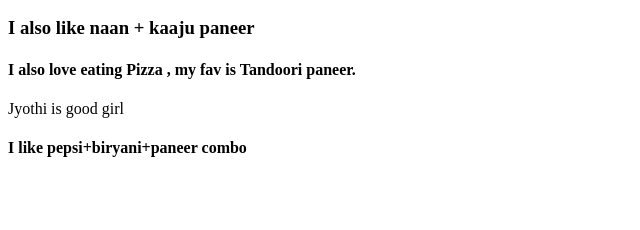
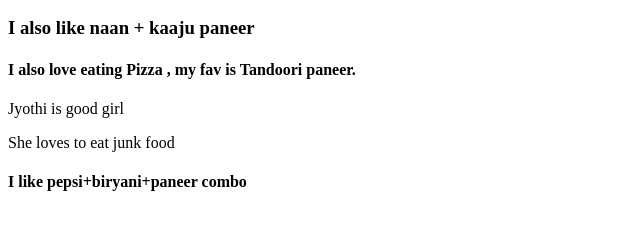
Before and after one commit to Jyothi-03/foodmate, a plain HTML site: page index.html in a window 1280 px wide. Shown: the part 96-326 px from the top of the page, without its empty margins (0-640 px from the left). Drawn offline with Linux system fonts and the light colour scheme.

Commit message:
Adding para

```diff
--- a/index.html
+++ b/index.html
@@ -6,6 +6,7 @@
         <h3>I also like naan + kaaju paneer</h3>
         <H4>I also love eating Pizza , my fav is Tandoori paneer.</H4>
         <p>Jyothi is good girl</p>
+        <p>She loves to eat junk food</p>
         <h4>I like pepsi+biryani+paneer combo</h4>
     </body>
 </html>
```
